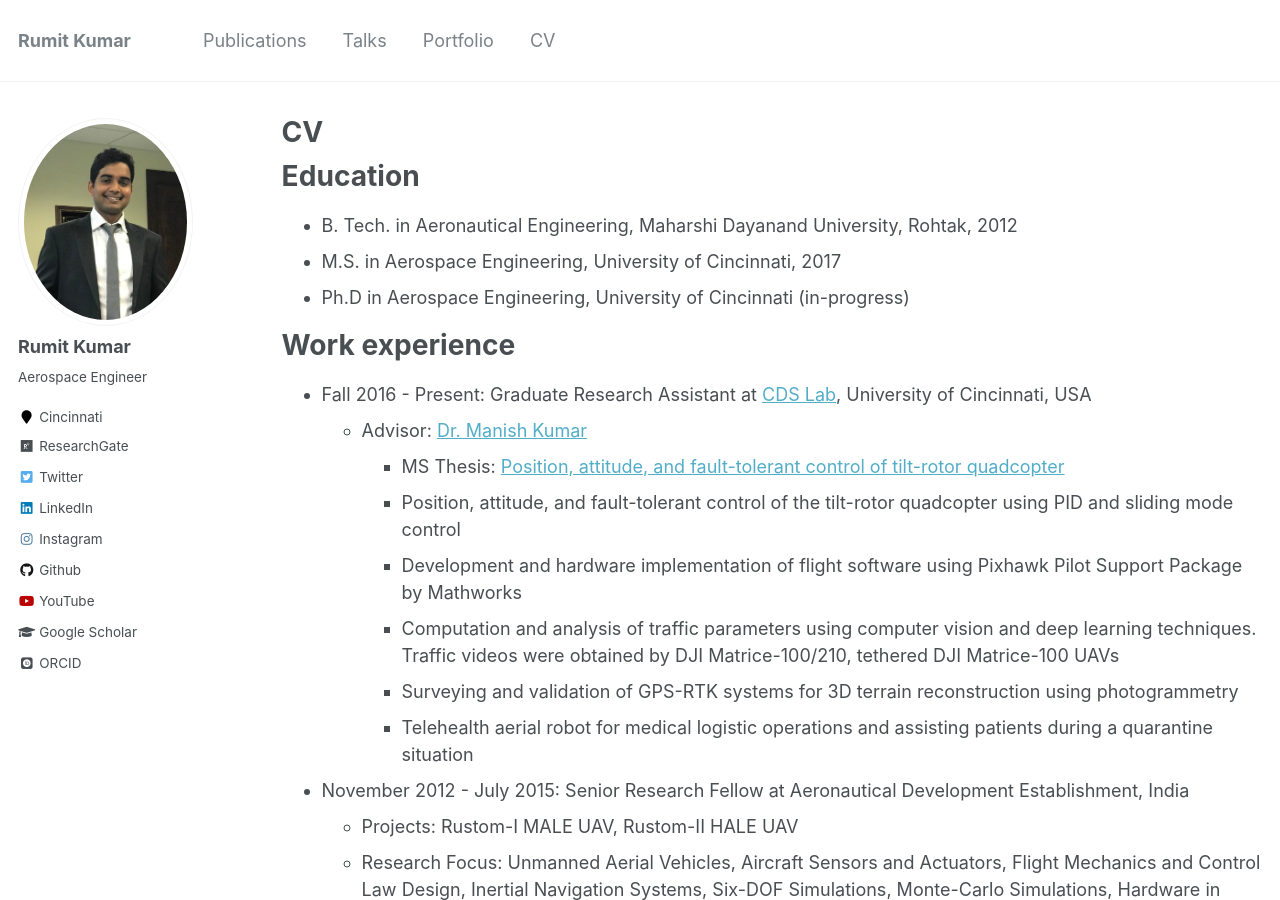
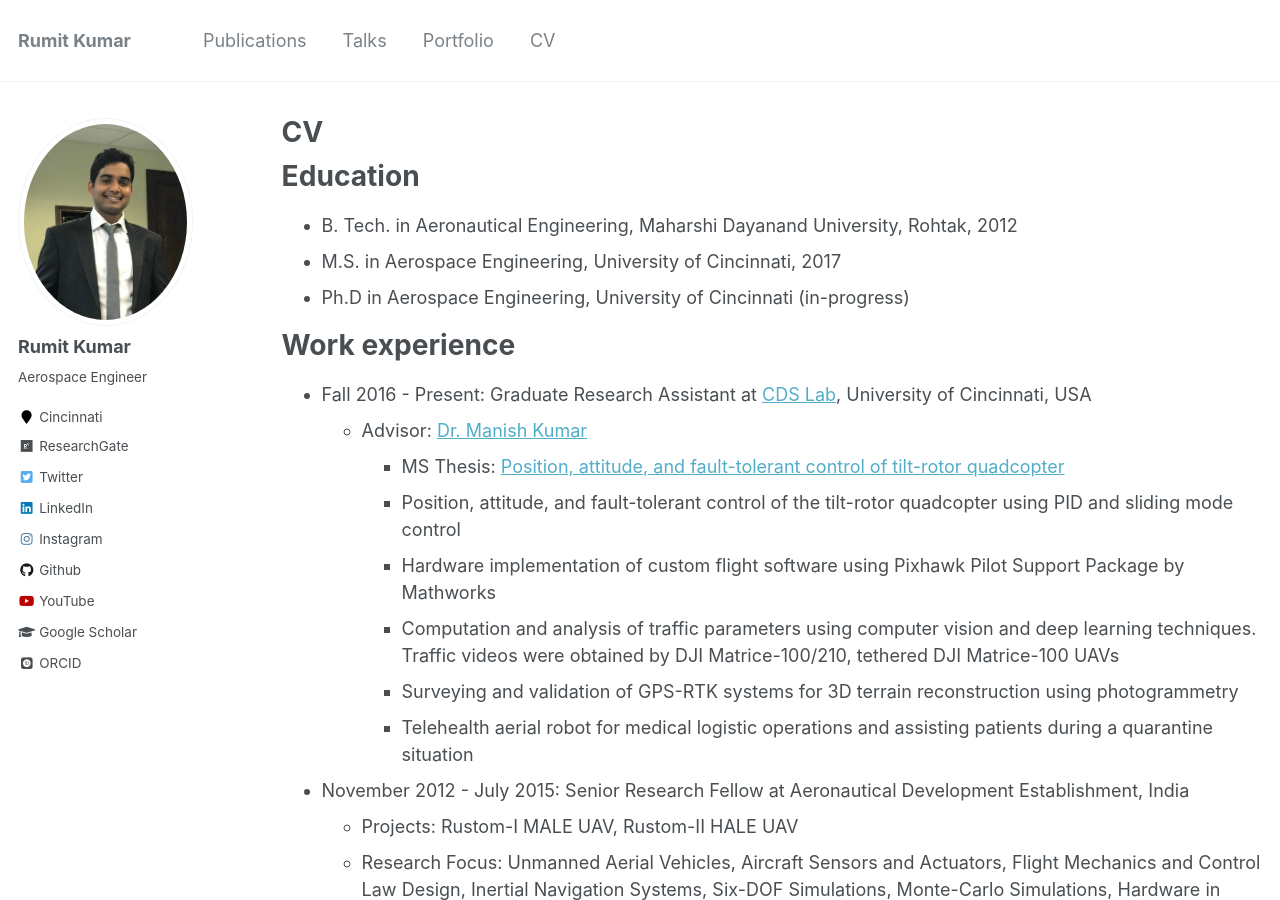
Before and after one commit to kumarrt/kumarrt.github.io, a Jekyll site: the page built from _pages/cv.md, in a window 1280 px wide and 900 px high. Built offline with Jekyll 4.4.1, drawn with Linux system fonts in a browser that asks for light colours; some web fonts are replaced.

Commit message:
Update cv.md

```diff
--- a/_pages/cv.md
+++ b/_pages/cv.md
@@ -21,7 +21,7 @@ Work experience
   * Advisor: [Dr. Manish Kumar](https://researchdirectory.uc.edu/p/kumarmu)
     * MS Thesis: [Position, attitude, and fault-tolerant control of tilt-rotor quadcopter](https://etd.ohiolink.edu/pg_10?::NO:10:P10_ETD_SUBID:149215)
     * Position, attitude, and fault-tolerant control of the tilt-rotor quadcopter using PID and sliding mode control
-    * Development and hardware implementation of flight software using Pixhawk Pilot Support Package by Mathworks
+    * Hardware implementation of custom flight software using Pixhawk Pilot Support Package by Mathworks
     * Computation and analysis of traffic parameters using computer vision and deep learning techniques. Traffic videos were obtained by DJI Matrice-100/210, tethered DJI   Matrice-100 UAVs
     * Surveying and validation of GPS-RTK systems for 3D terrain reconstruction using photogrammetry
     * Telehealth aerial robot for medical logistic operations and assisting patients during a quarantine situation
```
